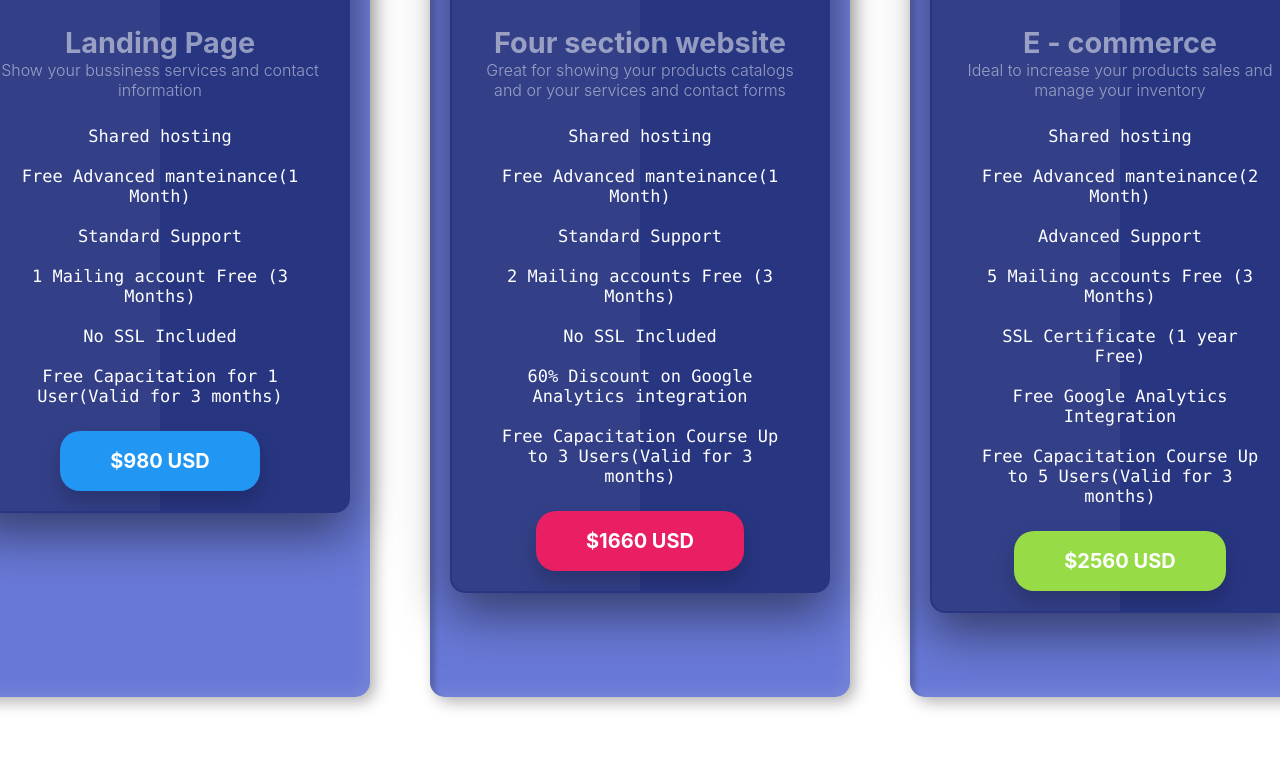
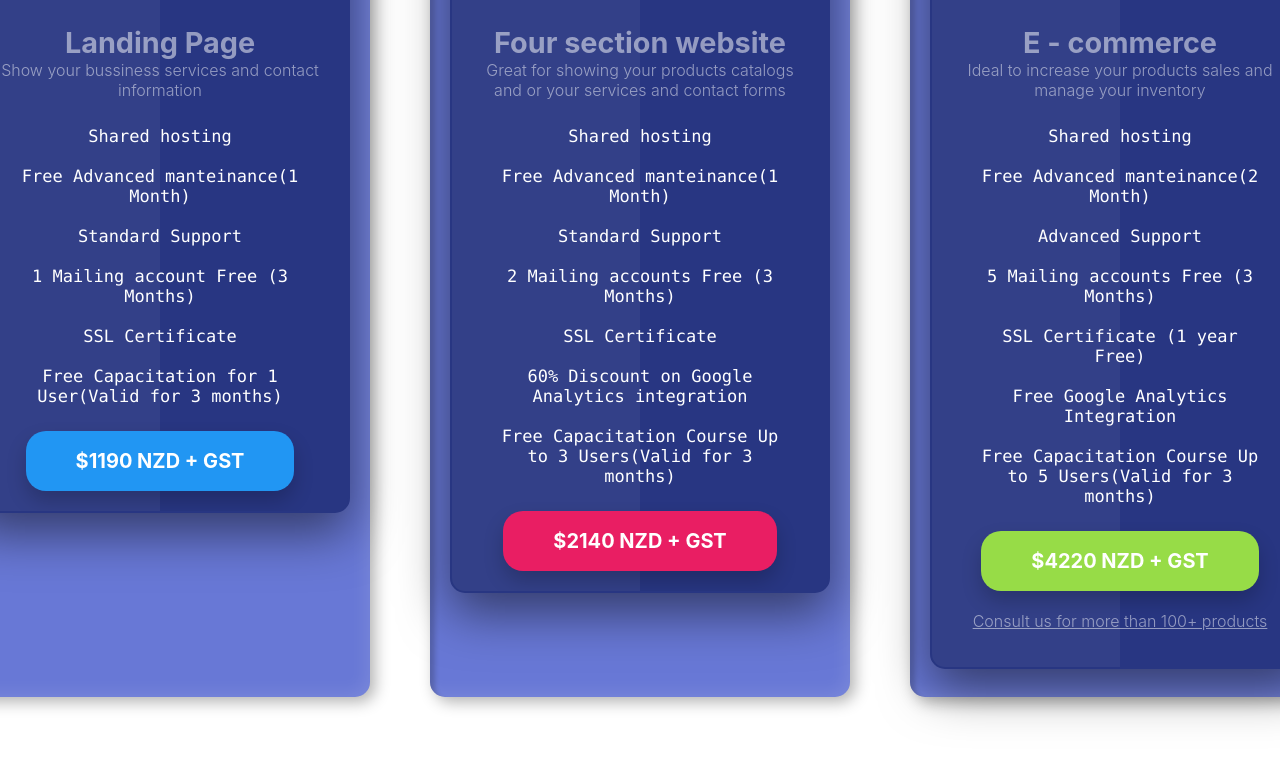
Before and after one commit to OchoaUnicen/3d_pricing_buttons, a plain HTML site: page index.html in a window 1280 px wide. Shown: the part 231-990 px from the top of the page. Drawn offline with Linux system fonts and the light colour scheme.

Commit message:
changes on services offered

```diff
--- a/index.html
+++ b/index.html
@@ -22,14 +22,14 @@
                                 <a class="green" href="#">1 Mailing account Free (3 Months)</a>
                             </li>
                             <li>
-                                <a class="red" href="#">No SSL Included</a>
+                                <a class="green" href="#">SSL Certificate</a>
                             </li>
                             <li>
                                 <a class="green" href="#">Free Capacitation for 1 User(Valid for 3 months)</a>
                             </li>
                         </ul>
                     </section>
-                    <a class="pricing_buttons landing_page_price_button" href="#">$980 USD</a>
+                    <a class="pricing_buttons landing_page_price_button" href="#">$1190 NZD + GST</a>
                 </article>
             </div>
         </div>
@@ -55,7 +55,7 @@
                                 <a class="green" href="#">2 Mailing accounts Free (3 Months)</a>
                             </li>
                             <li>
-                                <a class="red" href="#">No SSL Included</a>
+                                <a class="green" href="#">SSL Certificate</a>
                             </li>
                             <li>
                                 <a class="green" href="#">60% Discount on Google Analytics integration</a>
@@ -65,7 +65,7 @@
                             </li>
                         </ul>
                     </section>
-                    <a class="pricing_buttons four_section_price_button" href="#">$1660 USD</a>
+                    <a class="pricing_buttons four_section_price_button" href="#">$2140 NZD + GST</a>
                 </article>
             </div>
         </div>
@@ -103,7 +103,9 @@
                             </li>
                         </ul>
                     </section>
-                    <a class="pricing_buttons ecommerce_pricing_button"  href="#">$2560 USD</a>
+                    <a class="pricing_buttons ecommerce_pricing_button"  href="#">$4220 NZD + GST</a>
+                    <br>
+                    <p style="margin-top: 20px !important;"><a style="color: rgba(255,255,255,0.5);" href="">Consult us for more than 100+ products</a></p>
                 </article>
             </div>
         </div>
```
Also changed, not shown: 1 other file.
